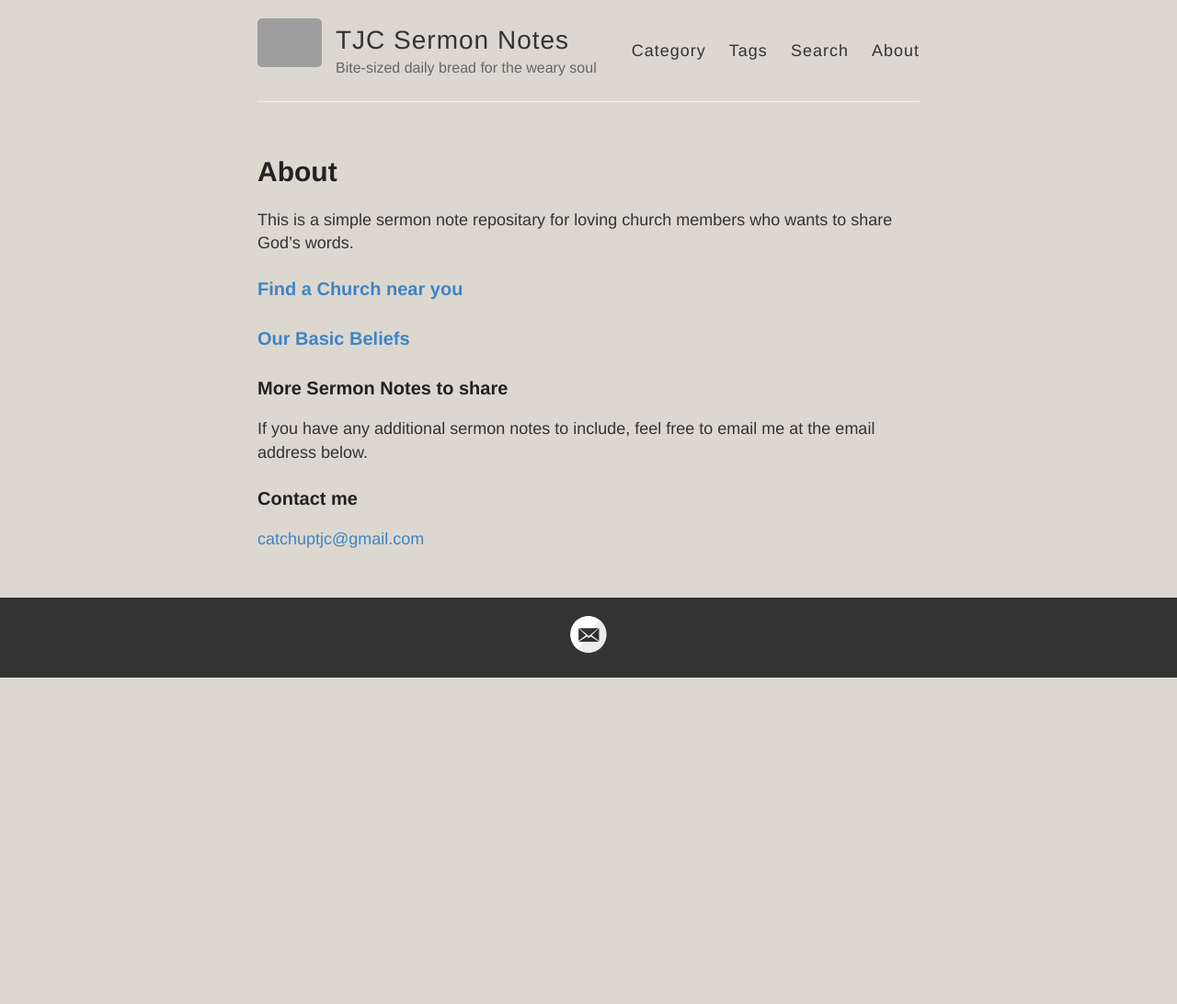
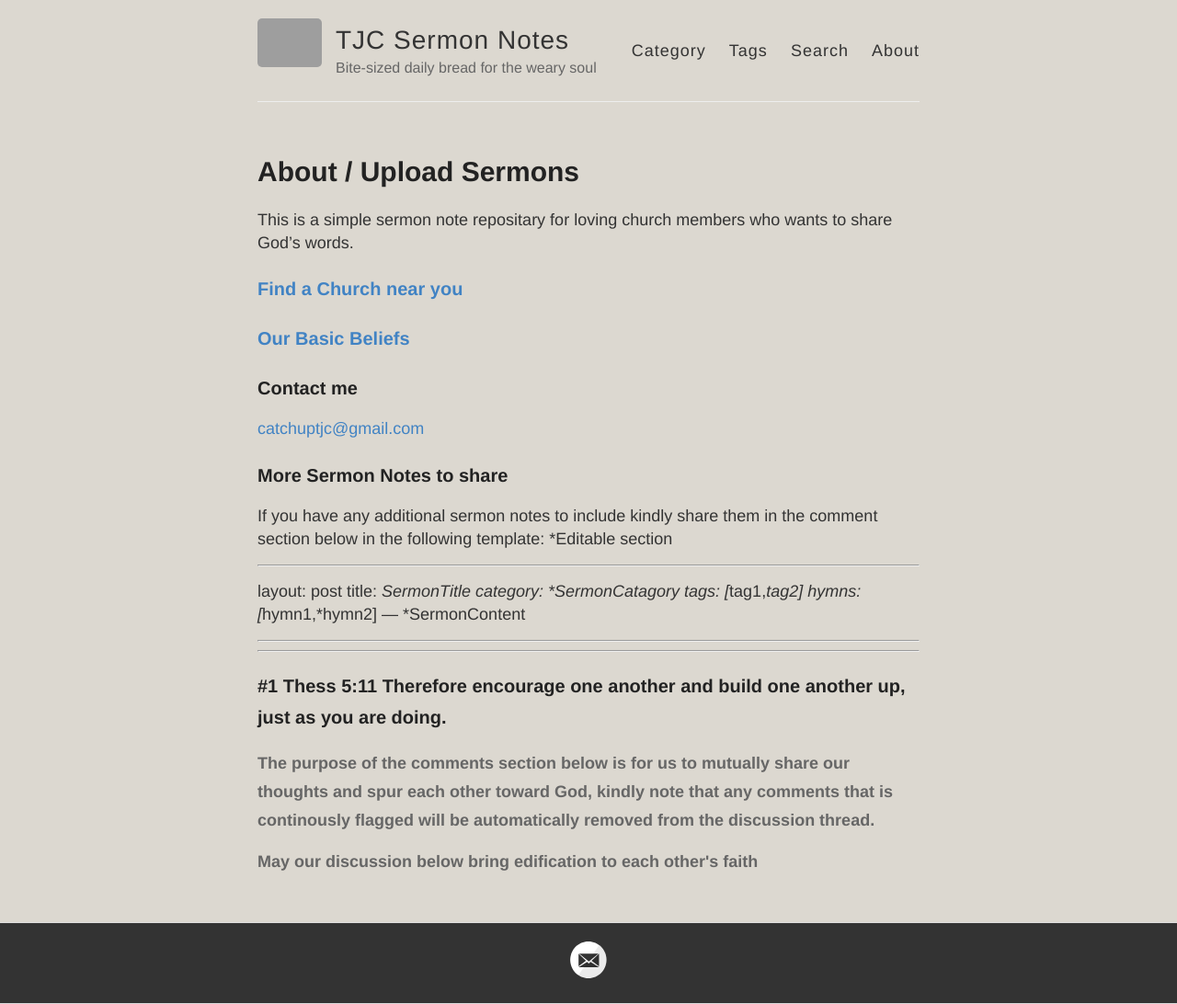
Before and after one commit to catchupTJC/catchuptjc.github.io, a Jekyll site: the page built from about.md, in a window 1280 px wide. Shown: the whole page at 92% size. Built offline with Jekyll 4.4.1, drawn with Linux system fonts in a browser that asks for light colours; nearby versions of some CDN libraries; comment, search, counter and statistics services are not loaded; before the commit the page ends 900 px from its top, so only the background shows below that; grey boxes are pictures that could not be loaded.

Commit message:
Update about.md

```diff
--- a/about.md
+++ b/about.md
@@ -1,6 +1,6 @@
 ---
 layout: page
-title: About
+title: About / Upload Sermons
 permalink: /about/
 ---
 
@@ -9,10 +9,27 @@ This is a simple sermon note repositary for loving church members who wants to s
 ### [Find a Church near you](https://tjc.org/find-a-church/)
 ### [Our Basic Beliefs](https://tjc.org/intro-to-basic-beliefs/#top)
 
-### More Sermon Notes to share
-
-If you have any additional sermon notes to include, feel free to email me at the email address below.
-
 ### Contact me
 
 [catchuptjc@gmail.com](mailto:catchuptjc@gmail.com)
+
+### More Sermon Notes to share
+
+If you have any additional sermon notes to include kindly share them in the comment section below in the following template:
+ *Editable section
+
+---
+layout: post
+title: *SermonTitle
+category: *SermonCatagory
+tags: [*tag1,*tag2]
+hymns: [*hymn1,*hymn2]
+---
+*SermonContent
+
+
+----
+****
+
+
+  {% include disqus.html %}
```
